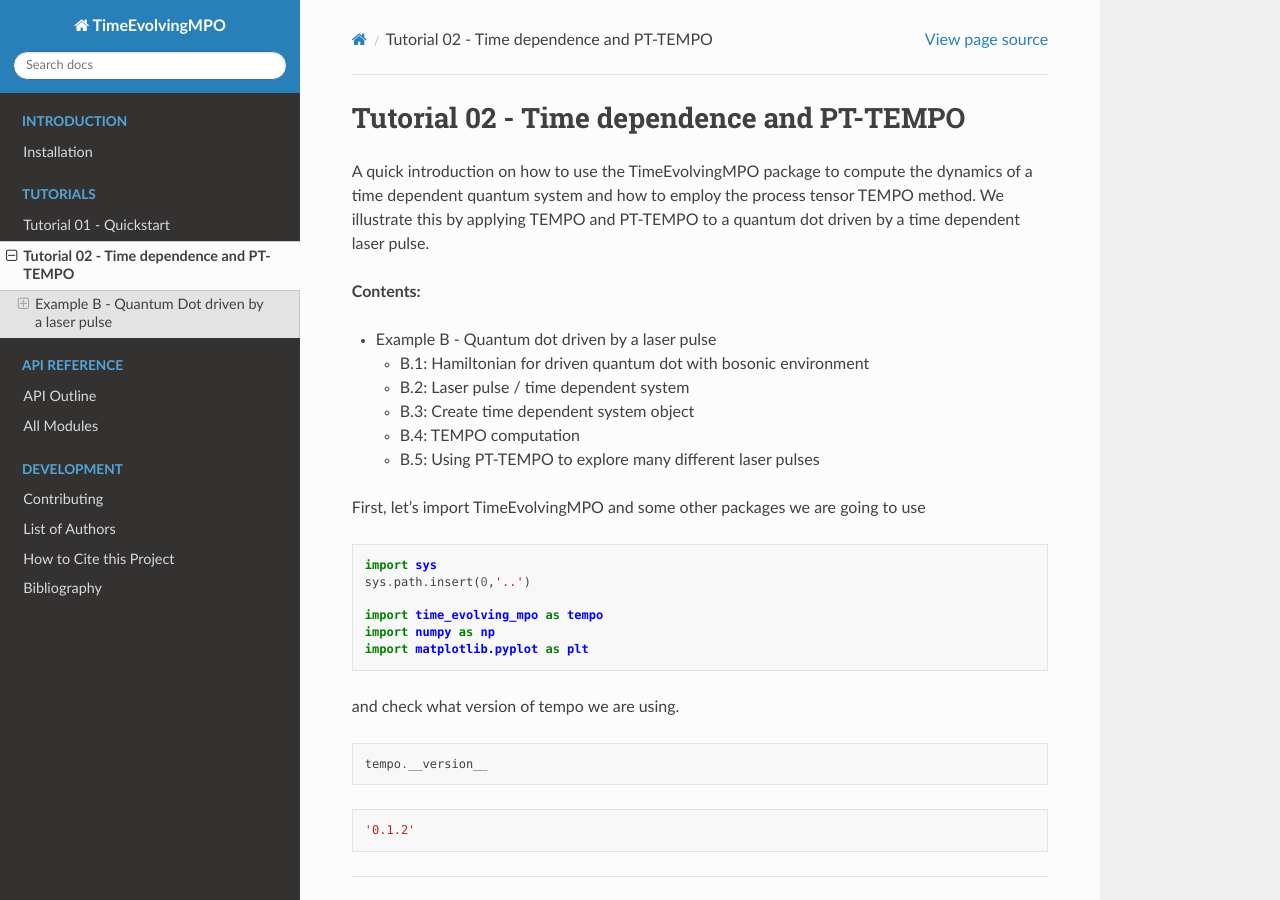
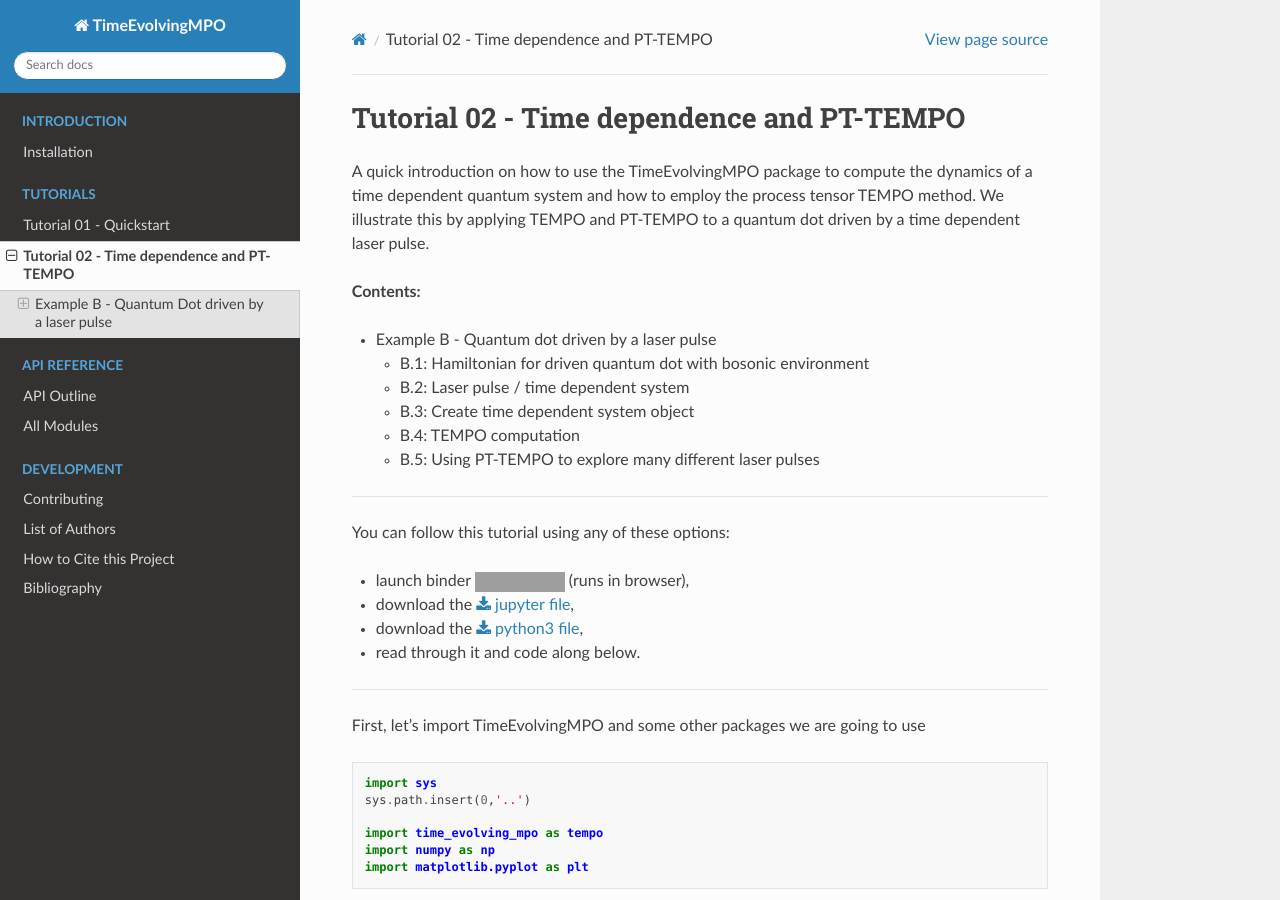
Before and after one commit to tempoCollaboration/OQuPy, a Sphinx documentation site: the page built from docs/pages/tutorial_02_pt_tempo/tutorial_02_pt_tempo.rst, in a window 1280 px wide and 900 px high. Built offline with Sphinx 7.4.7 and the Read the Docs theme 2.0.0, drawn with Linux system fonts in a browser that asks for light colours; the version number could not be read and is left out; grey boxes are pictures that could not be loaded.

Commit message:
Add links to tutorial 02

```diff
--- a/docs/pages/tutorial_02_pt_tempo/tutorial_02_pt_tempo.rst
+++ b/docs/pages/tutorial_02_pt_tempo/tutorial_02_pt_tempo.rst
@@ -16,6 +16,20 @@ pulse.
    -  B.3: Create time dependent system object
    -  B.4: TEMPO computation
    -  B.5: Using PT-TEMPO to explore many different laser pulses
+
+-------------------------------------------------------------------------------
+
+You can follow this tutorial using any of these options:
+
+.. |binder-tutorial| image:: https://mybinder.org/badge_logo.svg
+ :target: https://mybinder.org/v2/gh/tempoCollaboration/TimeEvolvingMPO/main?filepath=tutorials%2Ftutorial_02_pt_tempo.ipynb
+
+- launch binder |binder-tutorial| (runs in browser),
+- download the :download:`jupyter file <https://raw.githubusercontent.com/tempoCollaboration/TimeEvolvingMPO/main/tutorials/tutorial_02_pt_tempo.ipynb>`,
+- download the :download:`python3 file <https://raw.githubusercontent.com/tempoCollaboration/TimeEvolvingMPO/main/tutorials/tutorial_02_pt_tempo.py>`,
+- read through it and code along below.
+
+-------------------------------------------------------------------------------
 
 First, let’s import TimeEvolvingMPO and some other packages we are going
 to use
```
